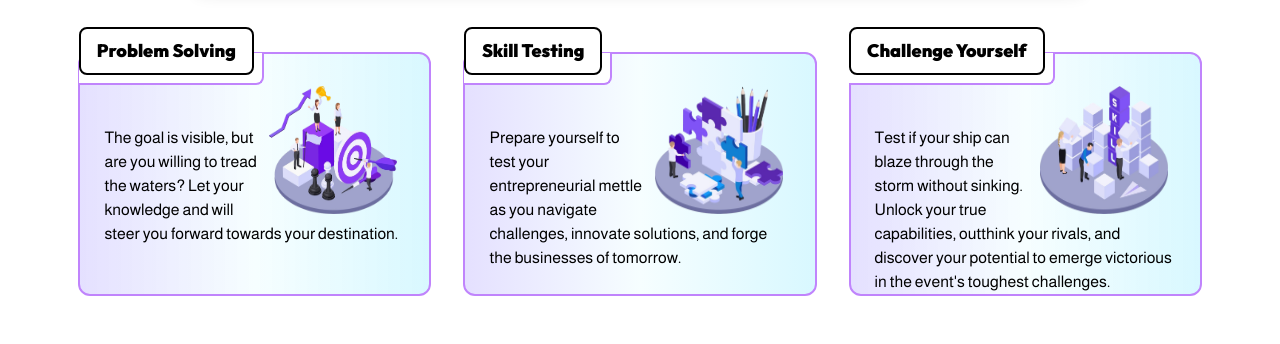
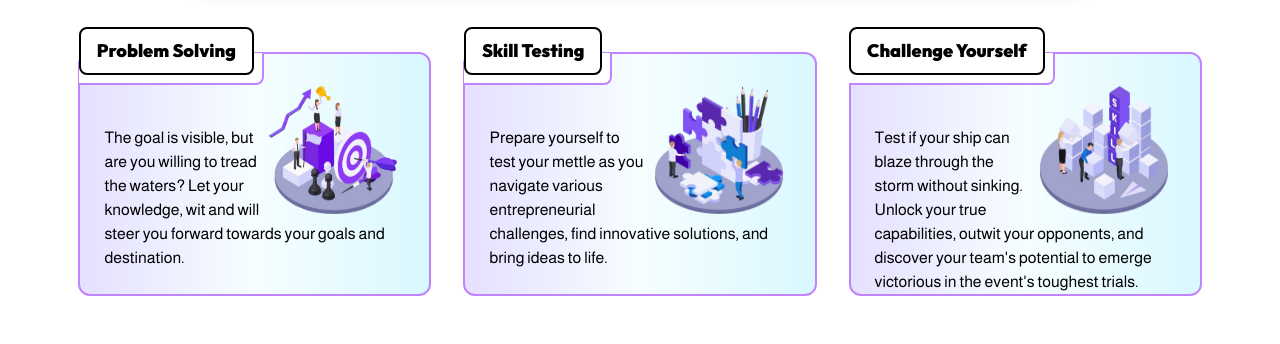
Before and after one commit to sawaraunakk31/FuturePreneurs-24, a Next.js app: page / in a window 1280 px wide. Shown: the part 2960-3304 px from the top of the page. Built offline with nearby package versions, Linux system fonts and the light colour scheme; no server answers; a web font is replaced by a local one.

Commit message:
Contentchanged

```diff
--- a/components/landingPage/storybehind.jsx
+++ b/components/landingPage/storybehind.jsx
@@ -39,7 +39,7 @@ export default function Home() {
 
   <img src={problemsolving.src} alt="Problem Solving" className="float-right  h-32 w-32 m-2" />
   <p className="text-black font-almarai mt-12  overflow-wrap break-words max-w-full">
-  The goal is visible, but are you willing to tread the waters? Let your knowledge and will steer you forward towards your destination.
+  The goal is visible, but are you willing to tread the waters? Let your knowledge, wit and will steer you forward towards your goals and destination.
   </p>
 
         </div>
@@ -57,7 +57,7 @@ export default function Home() {
 
   <img src={skilltest.src} alt="Problem Solving" className="float-right  h-32 w-32 m-2" />
   <p className="text-black font-almarai mt-12  overflow-wrap break-words max-w-full">
-  Prepare yourself to test your entrepreneurial mettle as you navigate challenges, innovate solutions, and forge the businesses of tomorrow.
+  Prepare yourself to test your mettle as you navigate various entrepreneurial challenges, find innovative solutions, and bring ideas to life.
 
   </p>
         </div>
@@ -75,7 +75,7 @@ export default function Home() {
 
   <img src={selfanalysis.src} alt="Problem Solving" className="float-right  h-32 w-32 m-2" />
   <p className="text-black font-almarai mt-12  overflow-wrap break-words max-w-full">
-  Test if your ship can blaze through the storm without sinking. Unlock your true capabilities, outthink your rivals, and discover your potential to emerge victorious in the event's toughest challenges.
+  Test if your ship can blaze through the storm without sinking. Unlock your true capabilities, outwit your opponents, and discover your team's potential to emerge victorious in the event's toughest trials.
 
   </p>
         </div>
@@ -111,8 +111,8 @@ export default function Home() {
           </div>
         </div>
         <img src={problemsolving.src} alt="" className=" h-32 w-AUTO mx-auto mt-2" />
-            <p className="text-black font-almarai mt-3 text-justify">
-            The goal is visible, but are you willing to tread the waters? Let your knowledge and will steer you forward towards your destination.
+            <p className="text-black font-almarai mt-3 text-justify ">
+            The goal is visible, but are you willing to tread the waters? Let your knowledge, wit and will steer you forward towards your goals and destination.
 
             </p>
       </div>
@@ -127,7 +127,7 @@ export default function Home() {
         </div>
         <img src={skilltest.src} alt="" className=" h-32 w-AUTO mx-auto mt-2" />
             <p className="text-black font-almarai mt-3 text-justify">
-            Prepare yourself to test your entrepreneurial mettle as you navigate challenges, innovate solutions, and forge the businesses of tomorrow.
+            Prepare yourself to test your mettle as you navigate entrepreneurial challenges, find innovative solutions, and bring ideas to life.
 
             </p>
       </div>
@@ -142,7 +142,7 @@ export default function Home() {
         </div>
         <img src={selfanalysis.src} alt="" className=" h-32 w-AUTO mx-auto mt-2" />
             <p className="text-black font-almarai mt-3 text-justify">
-            Test if your ship can blaze through the storm without sinking. Unlock your true capabilities, outthink your rivals, and discover your potential to emerge victorious in the event's toughest challenges.
+            Test if your ship can blaze through the storm without sinking. Unlock your true capabilities, outwit your opponents, and discover your team's potential to emerge victorious in the event's toughest trials.
             </p>
       </div>
       </div>
```
